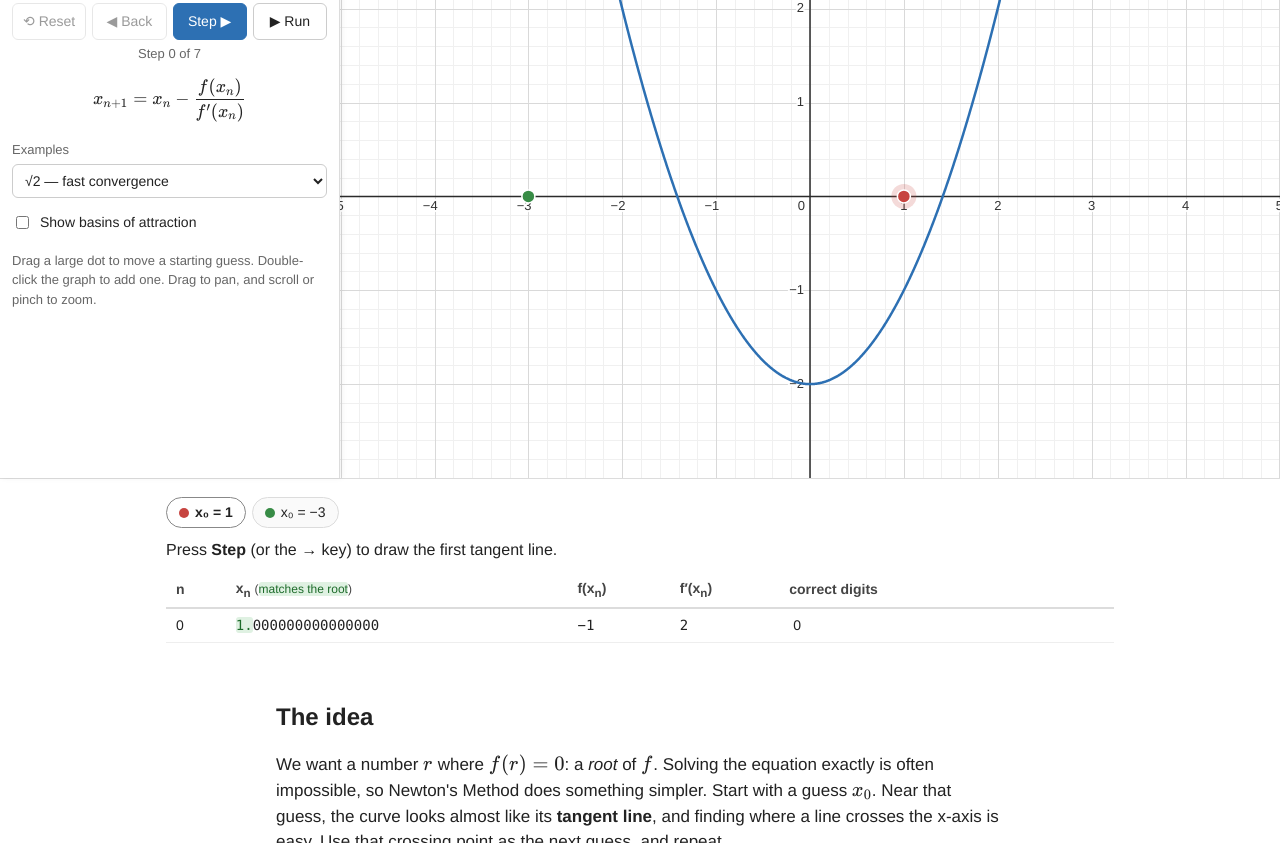
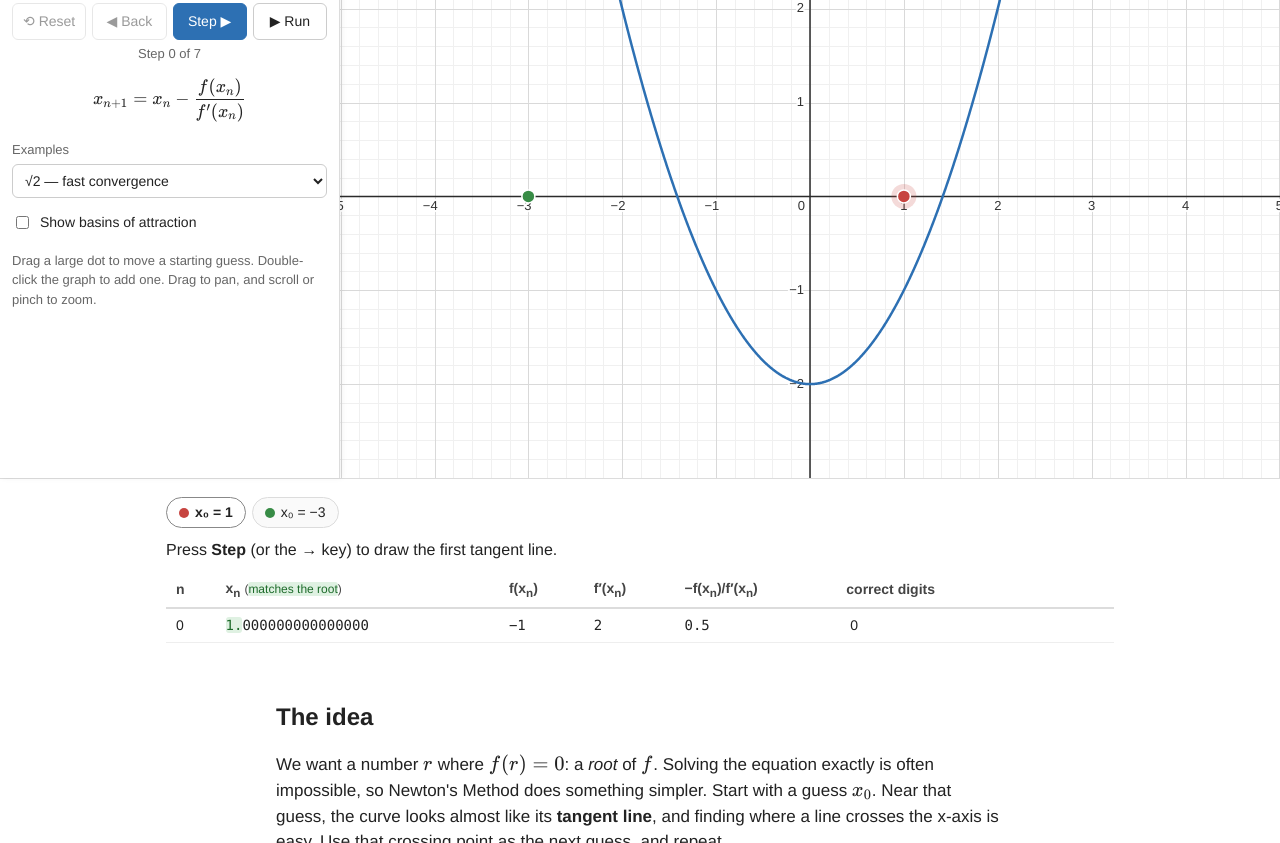
Before and after one commit to glufkin/newtons-method-visualizer, a plain HTML site: page index.html in a window 1280 px wide. Shown: the part 321-1164 px from the top of the page. Drawn offline with Linux system fonts and the light colour scheme.

Commit message:
Add correction column -f(x_n)/f'(x_n) to iteration table
Also use a consistent minus sign in exponential number formatting.

Co-Authored-By: Claude Opus 5.5 <noreply@anthropic.com>
Claude-Session: https://claude.ai/code/session_01HCA6TZEF4bsHCAqPFCarFX

```diff
--- a/index.html
+++ b/index.html
@@ -71,7 +71,7 @@
     <div class="table-wrap">
       <table>
         <thead>
-          <tr><th>n</th><th>x<sub>n</sub> <span class="th-note">(<span class="ok">matches the root</span>)</span></th><th>f(x<sub>n</sub>)</th><th>f′(x<sub>n</sub>)</th><th>correct digits</th></tr>
+          <tr><th>n</th><th>x<sub>n</sub> <span class="th-note">(<span class="ok">matches the root</span>)</span></th><th>f(x<sub>n</sub>)</th><th>f′(x<sub>n</sub>)</th><th title="The correction added to xₙ to get xₙ₊₁">−f(x<sub>n</sub>)/f′(x<sub>n</sub>)</th><th>correct digits</th></tr>
         </thead>
         <tbody id="table-body"></tbody>
       </table>
--- a/js/app.js
+++ b/js/app.js
@@ -438,7 +438,7 @@ function renderTable() {
       const d = digitsCorrect(x, r);
       dcell = `<td class="digits"><span class="bar" style="width:${(d / 16) * 100}%;background:${q.color}"></span><span class="num">${d === 16 ? 'all' : d}</span></td>`;
     }
-    rows.push(`<tr><td>${n}</td><td class="mono">${highlightDigits(x, r)}</td><td class="mono">${fmtNum(fx, 4)}</td><td class="mono">${fmtNum(dfx, 4)}</td>${dcell}</tr>`);
+    rows.push(`<tr><td>${n}</td><td class="mono">${highlightDigits(x, r)}</td><td class="mono">${fmtNum(fx, 4)}</td><td class="mono">${fmtNum(dfx, 4)}</td><td class="mono">${dfx === 0 ? 'undefined' : fmtNum(-fx / dfx, 4)}</td>${dcell}</tr>`);
   }
   body.innerHTML = rows.join('');
   const done = state.shown >= stepsFor(q.run);
--- a/js/graph.js
+++ b/js/graph.js
@@ -36,7 +36,7 @@ export function fmtNum(v, digits = 4) {
   let s;
   if (a >= 1e-4 && a < 1e7) s = String(+v.toPrecision(digits));
   else s = v.toExponential(digits - 1).replace(/\.?0+e/, 'e');
-  return s.replace('-', MINUS);
+  return s.replace(/-/g, MINUS);
 }
 
 export class Graph {
```
